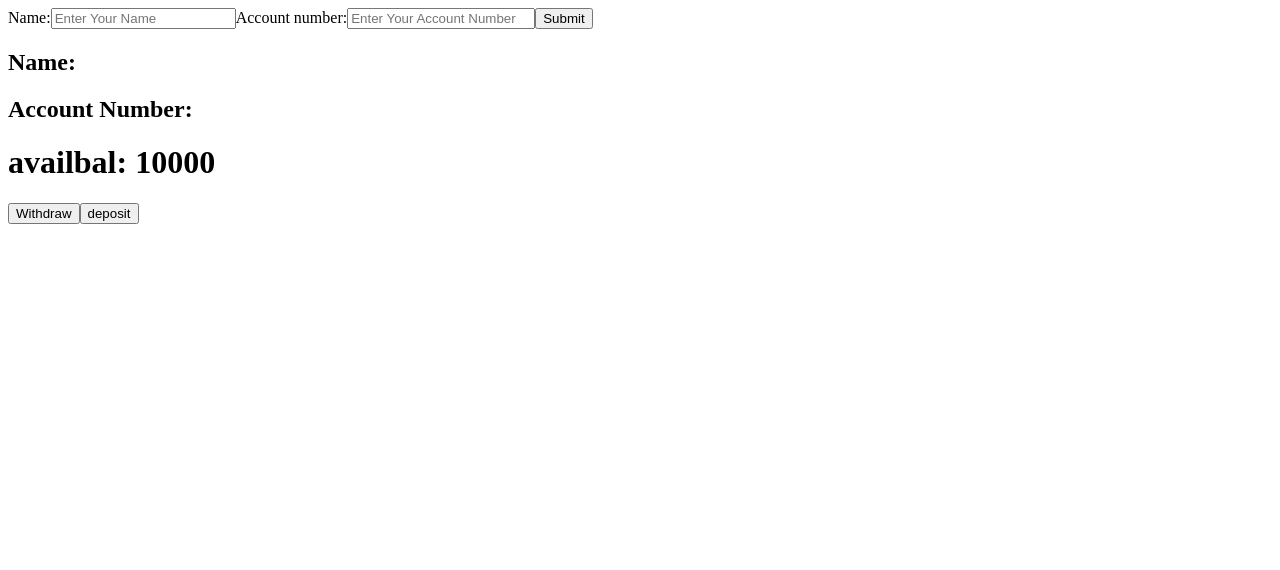
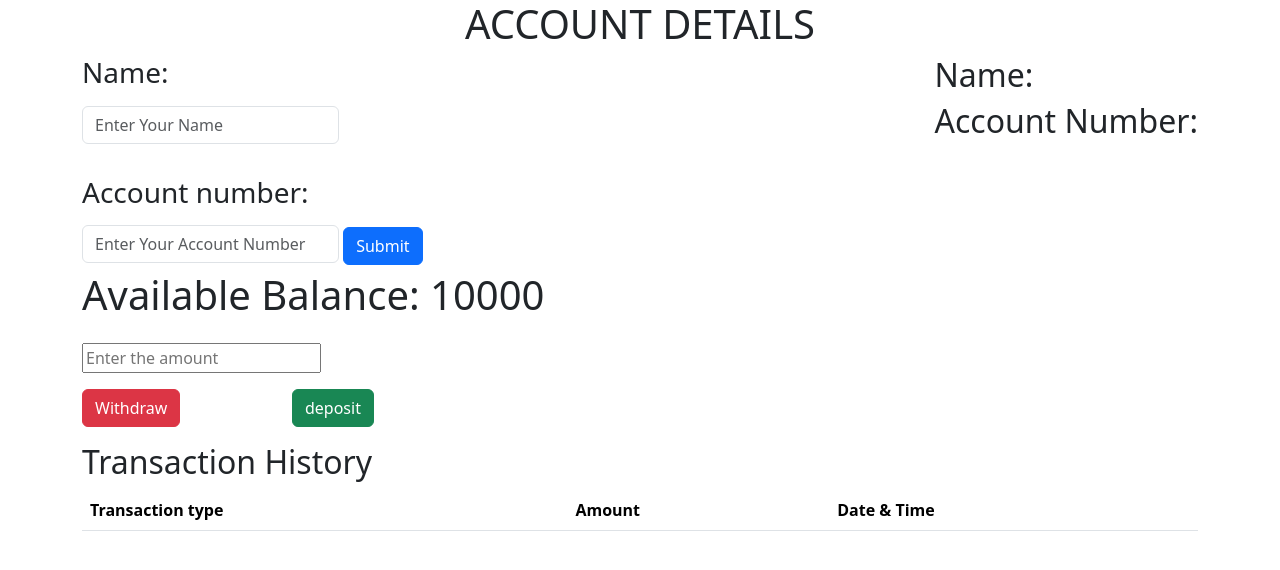
Before and after one commit to Chakri-T/redux-example, a React (Create React App) app: page / in a window 1280 px wide. Shown: the top 570 px of the page. Built offline with nearby package versions, Linux system fonts and the light colour scheme.

Commit message:
added history component

```diff
--- a/package.json
+++ b/package.json
@@ -7,6 +7,7 @@
     "@testing-library/jest-dom": "^5.17.0",
     "@testing-library/react": "^13.4.0",
     "@testing-library/user-event": "^13.5.0",
+    "bootstrap": "^5.3.3",
     "react": "^18.3.1",
     "react-dom": "^18.3.1",
     "react-redux": "^9.1.2",
--- a/src/App.js
+++ b/src/App.js
@@ -1,12 +1,15 @@
 import React from "react";
 import BalanceComponent from "./balance";
+import History from "./history";
 import Form from "./form";
 import "./styles/styles.scss";
 function App() {
   return (
-    <div className="App">
+    <div className="App container">
+      <p className="text-uppercase h1 mx-auto ">Account Details</p>
       <Form />
       <BalanceComponent />
+      <History />
     </div>
   );
 }
--- a/src/balance.js
+++ b/src/balance.js
@@ -1,21 +1,65 @@
-import React from "react";
+import React, { useState } from "react";
 import { withdraw, deposit } from "./slices/balanceSlice";
 import { useSelector, useDispatch } from "react-redux";
 
 function BalanceComponent() {
+  const [amount, setAmount] = useState();
+  const [warning, setWarning] = useState(false);
   const balance = useSelector((state) => state.balance.availbal);
   const dispatch = useDispatch();
   const handleWithdraw = () => {
-    dispatch(withdraw(100));
+    if (isNaN(amount) || amount <= 0) {
+      setWarning(true);
+    } else {
+      setWarning(false);
+      dispatch(withdraw(amount));
+    }
+    // setAmount();
   };
+
   const handleDeposit = () => {
-    dispatch(deposit(100));
+    if (isNaN(amount) || amount <= 0) {
+      setWarning(true);
+    } else {
+      setWarning(false);
+      dispatch(deposit(amount));
+    }
+    // setAmount();
   };
+
   return (
-    <div>
-      <h1>availbal: {balance}</h1>
-      <button onClick={handleWithdraw}>Withdraw</button>
-      <button onClick={handleDeposit}>deposit</button>
+    <div className="balance-component">
+      <h1>Available Balance: {balance}</h1>
+
+      <input
+        className="mb-3 mt-3"
+        type="number"
+        value={amount}
+        onChange={(e) => setAmount(e.target.value)}
+        required
+        placeholder="Enter the amount"
+      ></input>
+      {warning && (
+        <div
+          className="alert alert-danger alert-dismissible fade show"
+          role="alert"
+        >
+          <strong>You need to enter some amount!</strong>
+          <button
+            type="button"
+            className="btn-close"
+            aria-label="Close"
+            onClick={() => setWarning(false)}
+          ></button>
+        </div>
+      )}
+      <br />
+      <button className="btn btn-danger wbtn" onClick={handleWithdraw}>
+        Withdraw
+      </button>
+      <button className="btn btn-success" onClick={handleDeposit}>
+        deposit
+      </button>
     </div>
   );
 }
--- a/src/form.js
+++ b/src/form.js
@@ -23,36 +23,44 @@ const Form = () => {
     // setLocalAccountNumber();
   };
   return (
-    <div>
+    <div className="form-component">
       <form onSubmit={handleSubmit}>
-        <label>
-          Name:
+        <label className="h3 form-label">
+          Name:{"  "}
           <input
             type="text"
             name="name"
+            className="form-control mt-3"
             value={localName}
             onChange={handleNameChange}
             required
             placeholder="Enter Your Name"
           ></input>
         </label>
-        <label>
-          Account number:
+        <br />
+        <br />
+        <label className="h3 form-label">
+          Account number:{"  "}
           <input
-            className="acnt"
             type="number"
             name="Account"
+            className="form-control mt-3 "
             value={localAccountNumber}
             onChange={handleAccountNumberChange}
             required
             placeholder="Enter Your Account Number"
           ></input>
         </label>
-        <button>Submit</button>
+        {"  "}
+        <button className="btn btn-primary">Submit</button>
       </form>
-      <div>
-        <h2>Name: {name}</h2>
-        <h2>Account Number:{accountNumber}</h2>
+      <div className="details">
+        <h2>
+          Name: <span className="text-muted">{name}</span>
+        </h2>
+        <h2>
+          Account Number:<span className="text-muted">{accountNumber}</span>
+        </h2>
       </div>
     </div>
   );
--- /dev/null
+++ b/src/history.js
@@ -0,0 +1,42 @@
+import React from "react";
+import { useSelector } from "react-redux";
+const History = () => {
+  const history = useSelector((state) => state.balance.history);
+
+  const handleColor = (item) => {
+    if (item.type === "Withdraw") {
+      return "text-danger";
+    } else {
+      return "text-success";
+    }
+  };
+
+  return (
+    <div className="history-component mt-3">
+      <h2>Transaction History</h2>
+
+      <table className="table table-striped">
+        <thead>
+          <tr>
+            <th>Transaction type</th>
+            <th>Amount</th>
+            <th>Date & Time</th>
+          </tr>
+        </thead>
+        <tbody>
+          {history.map((item, index) => (
+            <tr>
+              <td key={index} className={handleColor(item)}>
+                {item.type}
+              </td>
+              <td key={index}>{item.amount}</td>
+              <td key={index}>{item.date}</td>
+            </tr>
+          ))}
+        </tbody>
+      </table>
+    </div>
+  );
+};
+
+export default History;
--- a/src/index.js
+++ b/src/index.js
@@ -4,6 +4,7 @@ import App from "./App";
 import reportWebVitals from "./reportWebVitals";
 import { Provider } from "react-redux";
 import store from "./store";
+import "bootstrap/dist/css/bootstrap.min.css";
 const root = ReactDOM.createRoot(document.getElementById("root"));
 root.render(
   <React.StrictMode>
--- a/src/slices/balanceSlice.js
+++ b/src/slices/balanceSlice.js
@@ -1,6 +1,7 @@
 import { createSlice } from "@reduxjs/toolkit";
 const initialState = {
   availbal: 10000,
+  history: [],
 };
 
 const balanceSlice = createSlice({
@@ -8,10 +9,22 @@ const balanceSlice = createSlice({
   initialState,
   reducers: {
     withdraw: (state, action) => {
-      state.availbal = Math.max(state.availbal - action.payload, 0);
+      const amount = action.payload;
+      state.availbal = Math.max(state.availbal - amount, 0);
+      state.history.push({
+        type: "Withdraw",
+        amount,
+        date: new Date().toLocaleString(),
+      });
     },
     deposit: (state, action) => {
-      state.availbal += action.payload;
+      const amount = action.payload;
+      state.availbal += Number(amount);
+      state.history.push({
+        type: "Deposit",
+        amount,
+        date: new Date().toLocaleString(),
+      });
     },
   },
 });
--- a/src/styles/styles.scss
+++ b/src/styles/styles.scss
@@ -1,3 +1,17 @@
-.acnt {
-  width: 180px;
+.h1 {
+  width: fit-content;
 }
+.wbtn {
+  margin-right: 10%;
+}
+form {
+  float: left;
+}
+.App {
+  display: flex;
+  flex-direction: column;
+}
+
+.details {
+  float: right;
+}
```
Also changed, not shown: 1 other file (tests, documents, lock files or other folders).
